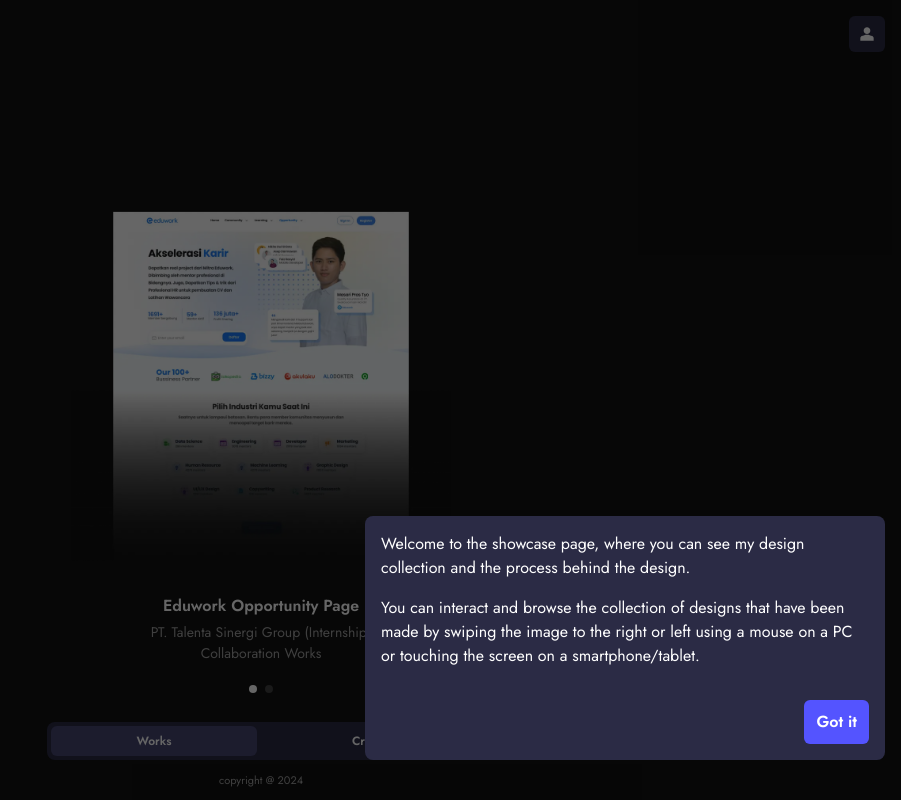
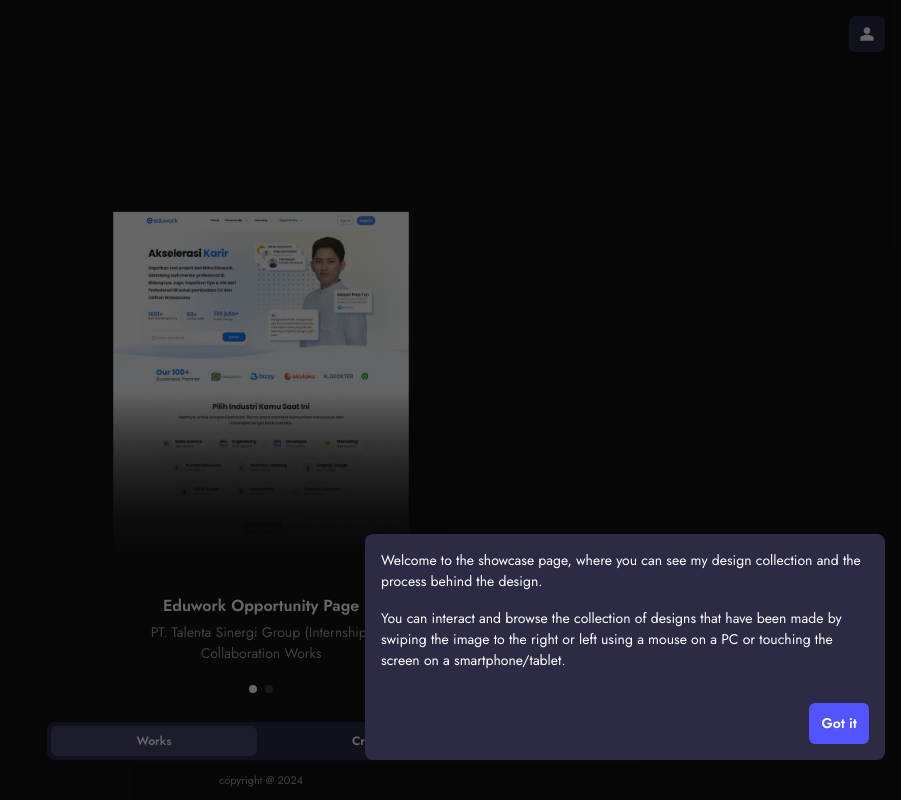
Before and after one commit to salman-setiawan/Porto2024, a React (Vite) app: page /collection in a window 1280 px wide. Shown: the whole page, without its empty margins (379-1280 px from the left). Built offline with nearby package versions, Linux system fonts and the light colour scheme.

Commit message:
button fix

```diff
--- a/src/components/CTAGallery.jsx
+++ b/src/components/CTAGallery.jsx
@@ -4,7 +4,7 @@ const CTAGallery = () => {
   return (
     <div>
       <div className="flex justify-center py-2.5 px-3 bg-[#ababff]">
-        <p className="text-black text-[16px] font-bold">
+        <p className="text-black text-[16px] font-semibold">
           To view the results of the UI mockup I created, you can access them in gallery design.
         </p>
       </div>
--- a/src/components/FloatButton.jsx
+++ b/src/components/FloatButton.jsx
@@ -5,7 +5,7 @@ const FAB = ({url, text}) => {
   return (
     <div>
       <Link to={url} className='fixed bottom-10 right-4'>
-        <div className="py-2.5 px-3 bg-[#5454FF] text-white rounded-md text-[16px] font-semibold">
+        <div className="py-2.5 px-3 bg-[#5454FF] text-white rounded-md text-[14px] font-semibold">
           {text}
         </div>
       </Link>
--- a/src/components/Popup.jsx
+++ b/src/components/Popup.jsx
@@ -28,9 +28,9 @@ const Popup = () => {
   return (
     <div className={`fixed inset-0 bg-black bg-opacity-60 flex justify-center items-center ${isOpen ? '' : 'hidden'}`}>
       <div className="fixed bottom-10 right-4 bg-[#2b2b45] p-4 rounded-lg w-[320px] md:w-[520px] flex flex-col items-end">
-        <p className="text-[12px] md:text-[16px] mb-2 md:mb-4">Welcome to the showcase page, where you can see my design collection and the process behind the design.</p>
-        <p className="text-[12px] md:text-[16px] mb-4 md:mb-8">You can interact and browse the collection of designs that have been made by swiping the image to the right or left using a mouse on a PC or touching the screen on a smartphone/tablet.</p>
-        <button onClick={handleClose} className="py-2.5 px-3 bg-[#5454FF] text-white rounded-md text-[12px] md:text-[16px] font-semibold w-fit">Got it</button>
+        <p className="text-[12px] md:text-[14px] mb-2 md:mb-4">Welcome to the showcase page, where you can see my design collection and the process behind the design.</p>
+        <p className="text-[12px] md:text-[14px] mb-4 md:mb-8">You can interact and browse the collection of designs that have been made by swiping the image to the right or left using a mouse on a PC or touching the screen on a smartphone/tablet.</p>
+        <button onClick={handleClose} className="py-2.5 px-3 bg-[#5454FF] text-white rounded-md text-[12px] md:text-[14px] font-semibold w-fit">Got it</button>
       </div>
     </div>
   );
```
